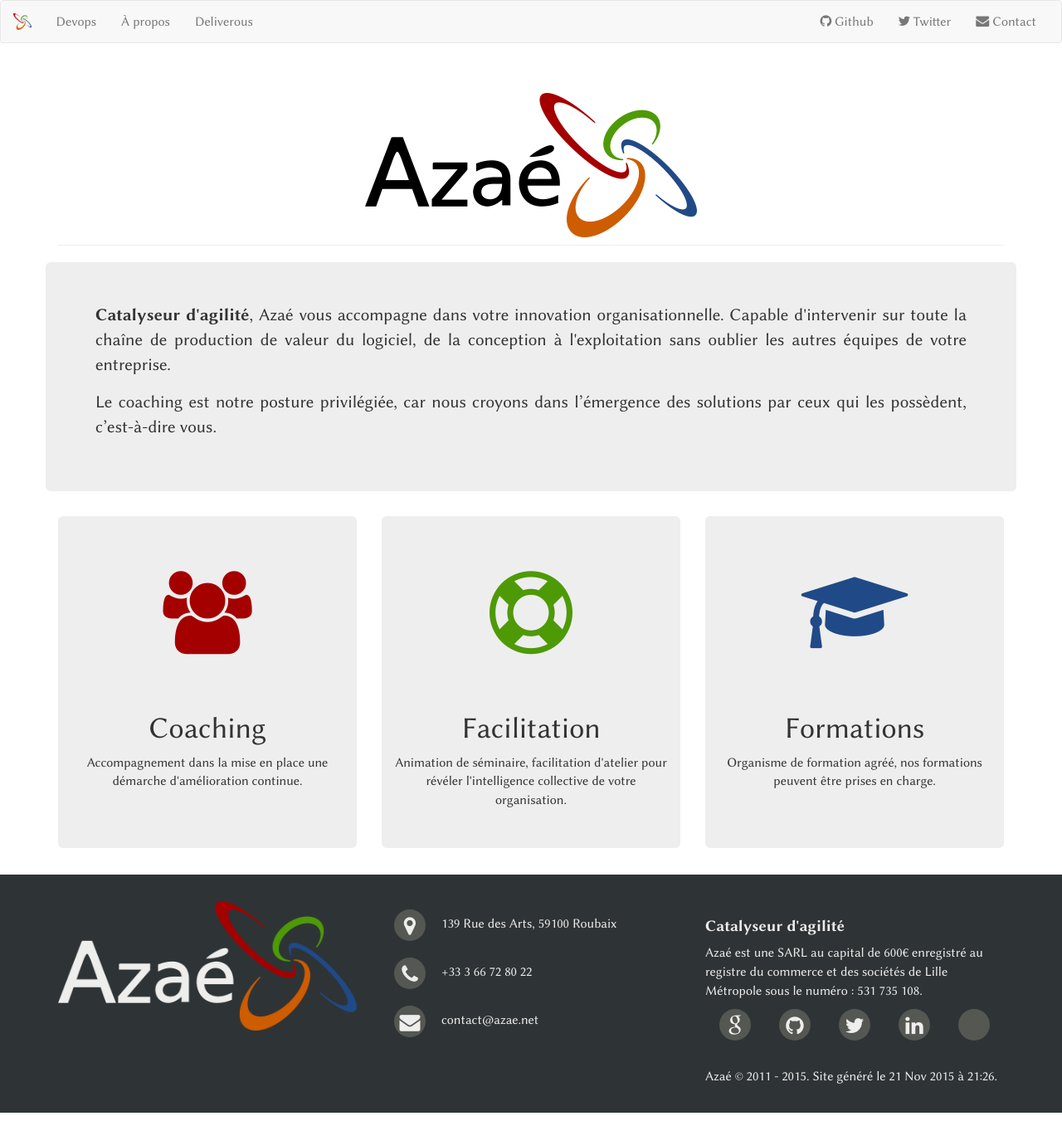
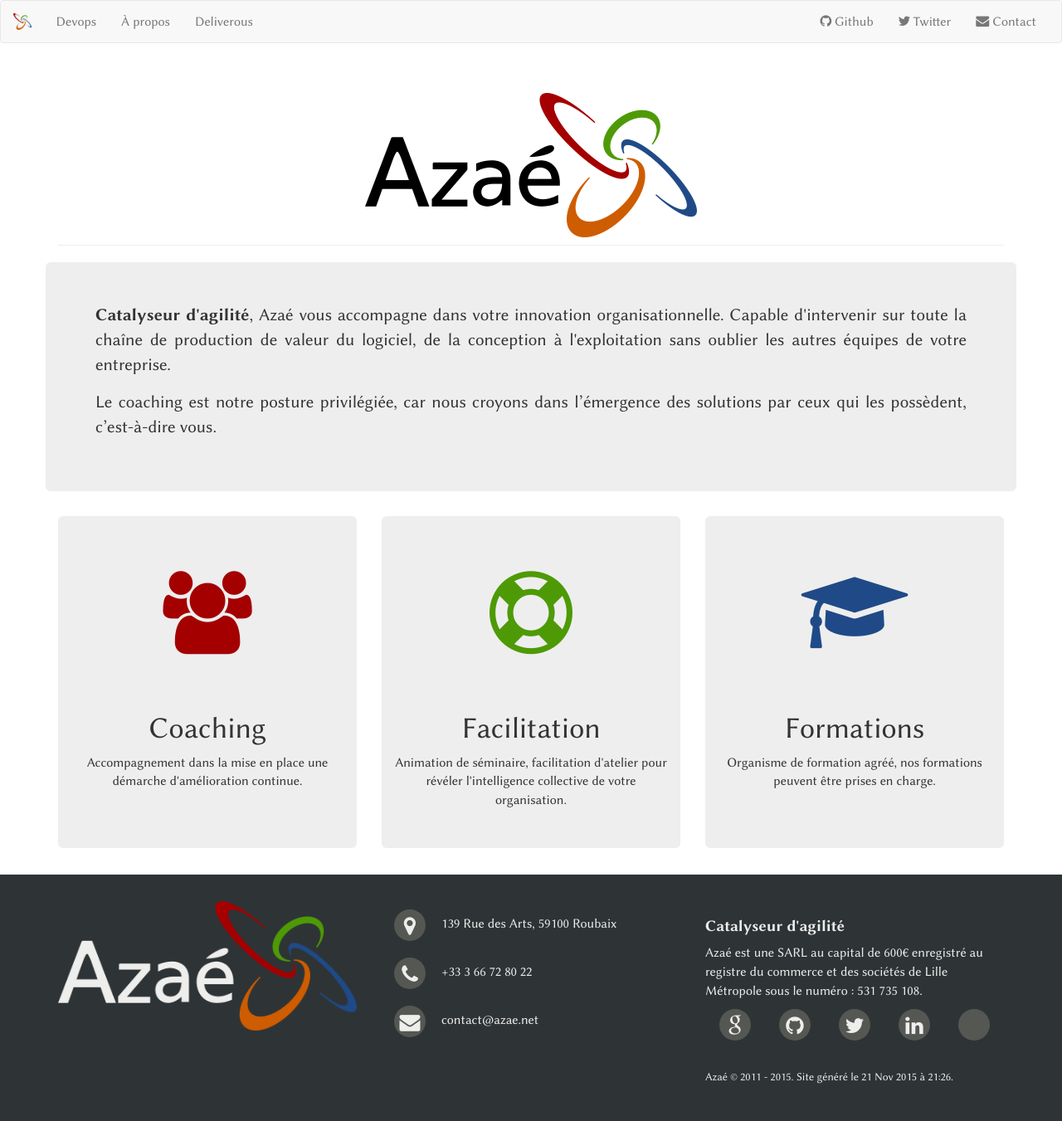
Before and after one commit to coachBZH/azae.net, a Jekyll site: the page built from index.html, in a window 1280 px wide. Shown: the whole page at 83% size. Built offline with Jekyll 4.4.1, drawn with Linux system fonts in a browser that asks for light colours; some web fonts are replaced.

Commit message:
footer updated

```diff
--- a/_includes/footer.html
+++ b/_includes/footer.html
@@ -4,7 +4,6 @@
       <div class="row">
         <div class="col-md-4">
           <img src="/assets/images/logo_inv.png" class="img-responsive" alt="Azaé">
-
         </div>
         <div class="col-md-4">
           <div>
@@ -34,8 +33,12 @@
             <a href='http://www.viadeo.com/fr/company/azae'><i class="fa socicon-viadeo"></i></a>
           </div>
           <br>
-          Azaé&nbsp;&copy;&nbsp;2011 - 2015.
-          Site généré le {{ site.time | date: "%-d %b %Y" }} à {{ site.time | date: "%H:%M" }}.
+          <p>
+            <small>
+              Azaé&nbsp;&copy;&nbsp;2011 - 2015.
+              Site généré le {{ site.time | date: "%-d %b %Y" }} à {{ site.time | date: "%H:%M" }}.
+            </small>
+          </p>
         </div>
       </div>
     </div>
```
